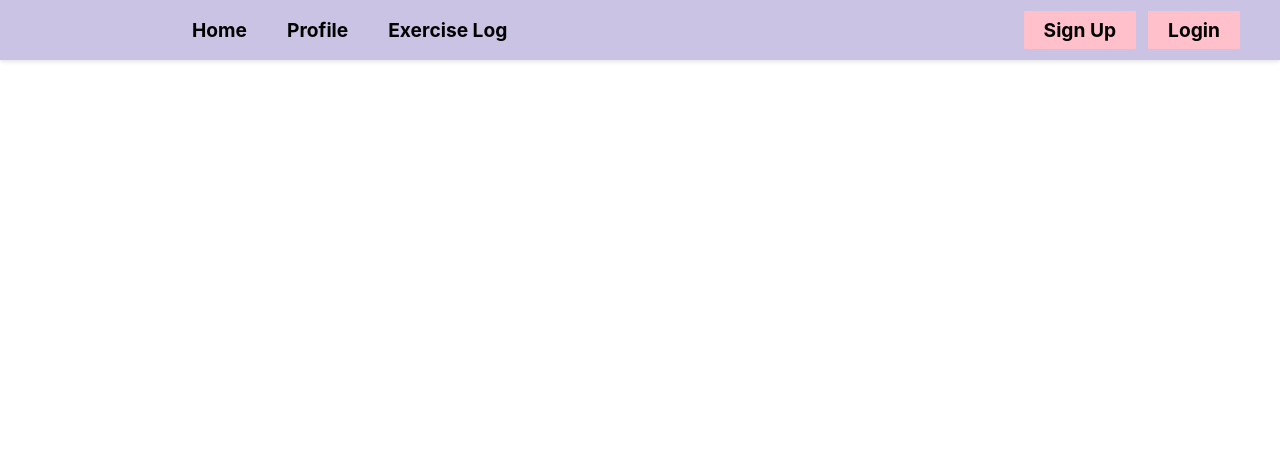
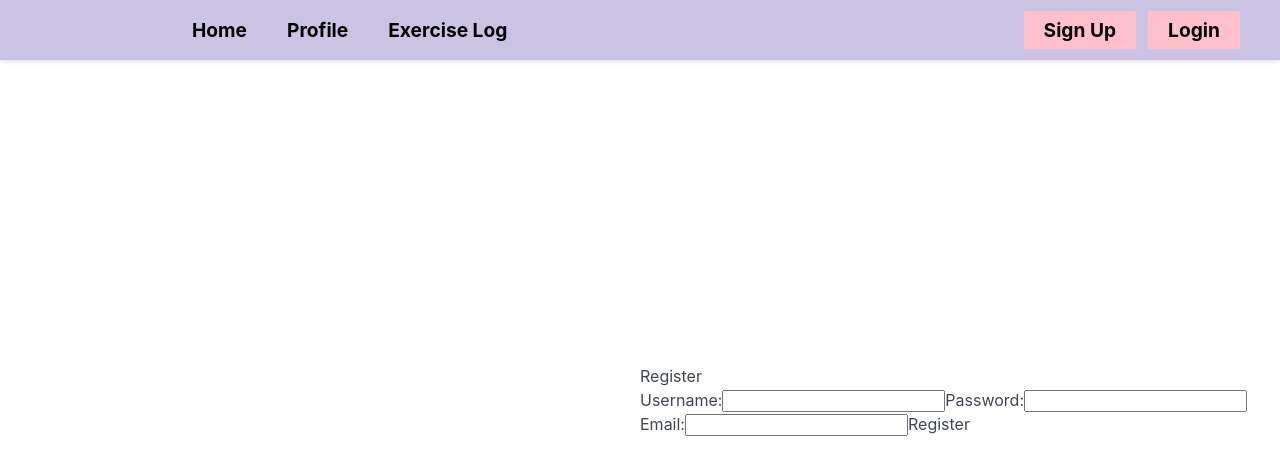
Before and after one commit to EdwinOMG/WebFinal2024, a Vue app in the folder Client/: page /RegisterPage in a window 1280 px wide. Shown: the top 472 px of the page. Built offline with nearby package versions, Linux system fonts and the light colour scheme.

Commit message:
added basic forms for register and login

```diff
--- /dev/null
+++ b/Client/src/components/RegisterBox.vue
@@ -0,0 +1,18 @@
+<script setup lang="ts"></script>
+
+<template>
+  <div>
+    <h1>Register</h1>
+    <form>
+      <label for="username">Username:</label>
+      <input type="text" id="username" name="username" required />
+      <label for="password">Password:</label>
+      <input type="password" id="password" name="password" required />
+      <label for="email">Email:</label>
+      <input type="email" id="email" name="email" required />
+      <button type="submit">Register</button>
+    </form>
+  </div>
+</template>
+
+<style scoped></style>
--- a/Client/src/pages/RegisterPage.vue
+++ b/Client/src/pages/RegisterPage.vue
@@ -1,7 +1,10 @@
-<script setup lang="ts"></script>
-
+<script setup lang="ts">
+import RegisterBox from '@/components/RegisterBox.vue'
+</script>
 <template>
-  <div></div>
+  <div>
+    <RegisterBox />
+  </div>
 </template>
 
 <style scoped></style>
```
Also changed, not shown: Client/src/components/LoginBox.vue (added, +20 -0 lines).
